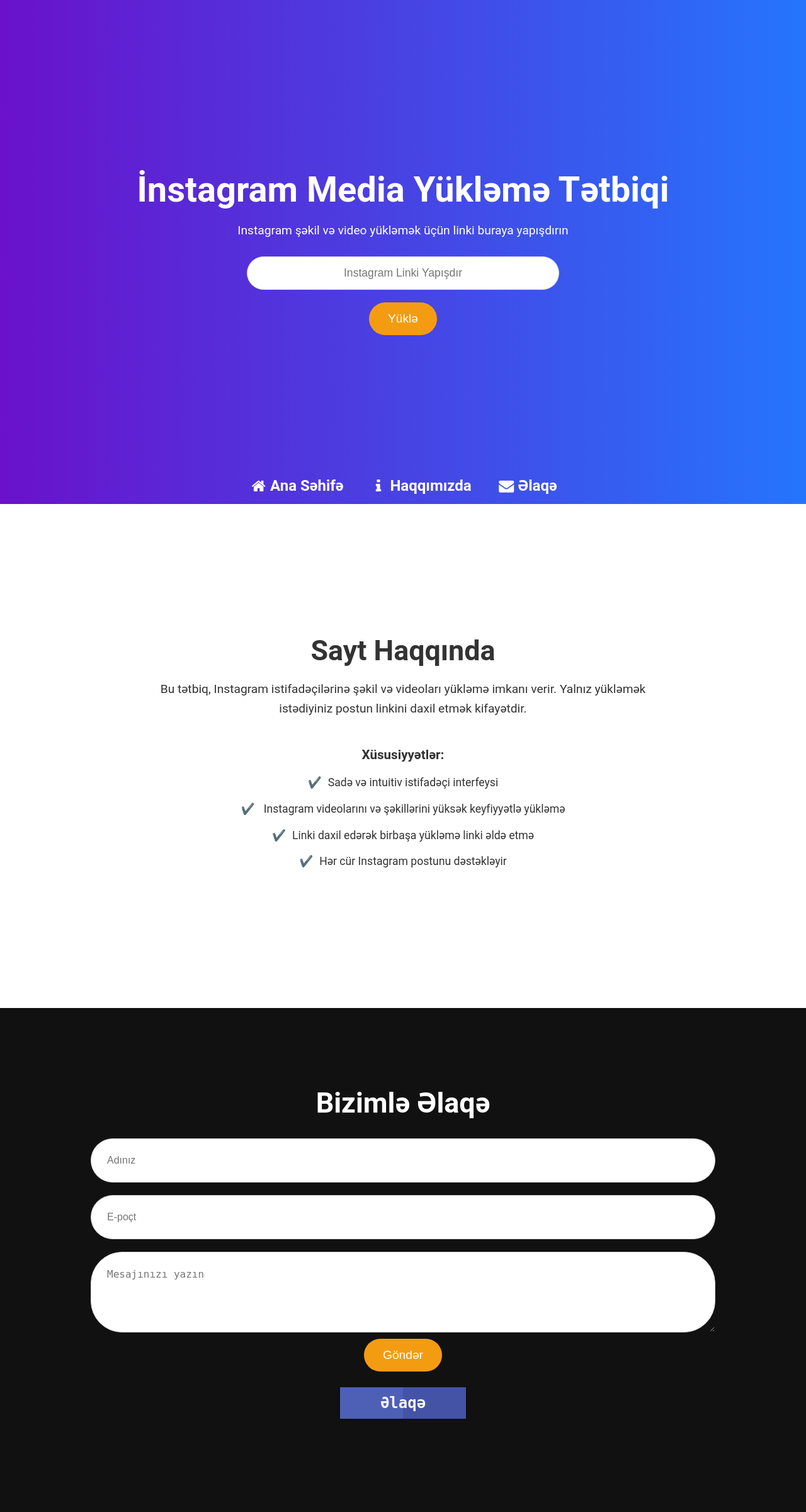
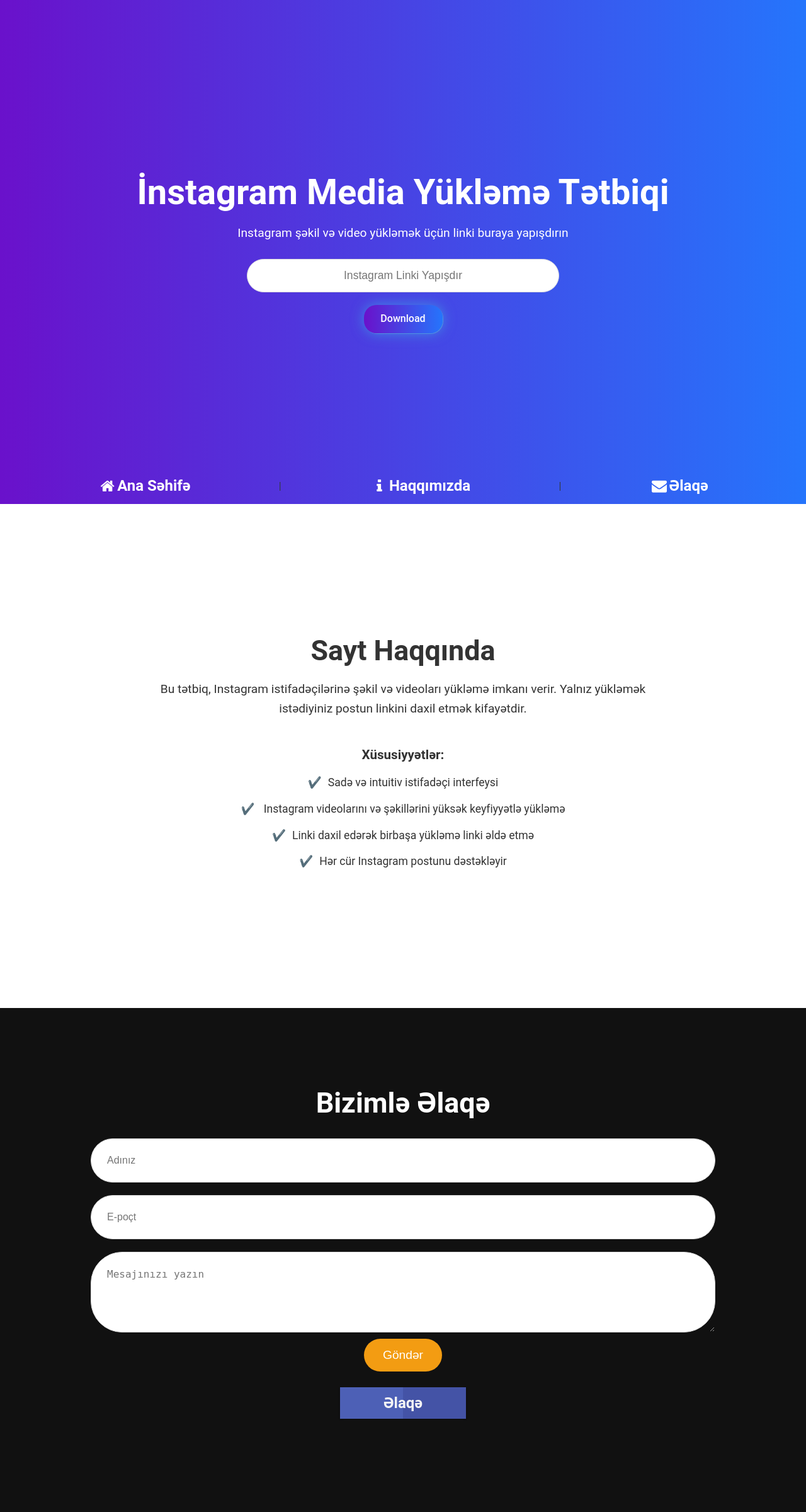
Before and after one commit to ferhadsultan98/igdownload, a Flask app: page / in a window 1280 px wide. Shown: the whole page at 63% size. Run offline with Flask 3, Linux system fonts and the light colour scheme; grey boxes are pictures that could not be loaded.

Commit message:
Update index.html

```diff
--- a/templates/index.html
+++ b/templates/index.html
@@ -3,8 +3,11 @@
   <head>
     <meta charset="UTF-8" />
     <meta name="viewport" content="width=device-width, initial-scale=1.0" />
-    <title>Instagram Yükləmə</title>
-    <link rel="stylesheet" href="https://cdnjs.cloudflare.com/ajax/libs/font-awesome/4.7.0/css/font-awesome.min.css">
+    <title>Instagram Media Yükləmə Tətbiqi</title>
+    <link
+      rel="stylesheet"
+      href="https://cdnjs.cloudflare.com/ajax/libs/font-awesome/4.7.0/css/font-awesome.min.css"
+    />
     <link
       rel="icon"
       href="https://upload.wikimedia.org/wikipedia/commons/a/a5/Instagram_icon.png"
@@ -45,22 +48,19 @@ nav {
       }
       nav ul {
         display: flex;
-  justify-content: center;
+        justify-content: space-evenly;
         list-style: none;
-}
-
-nav ul li {
-  margin: 0 20px;
+        align-items: center;
+        gap: 5px;
       }
 
       nav ul li a {
         color: #fff;
-  font-size: 24px; /* İkon boyutunu ayarlayın */
+        font-size: 24px;
         text-decoration: none;
         font-weight: bold;
         transition: color 0.3s;
         display: flex;
-  gap: 3px;
         align-items: center;
         justify-content: center;
       }
@@ -116,19 +116,66 @@ nav ul li a:hover {
         border-color: #f39c12;
       }
 
-#home button {
-  padding: 15px 30px;
-  font-size: 1.2rem;
-  background-color: #f39c12;
+/* Button */
+.botao {
+  width: 125px;
+  height: 45px;
+  border-radius: 20px;
+  border: none;
+  box-shadow: 1px 1px rgba(107, 221, 215, 0.37);
+  padding: 5px 10px;
+  background: linear-gradient(to right, #6a11cb, #2575fc);
   color: #fff;
-  border: none;
-  border-radius: 50px;
+  font-family: Roboto, sans-serif;
+  font-weight: 505;
+  font-size: 16px;
+  line-height: 1;
   cursor: pointer;
-  transition: all 0.3s;
+  filter: drop-shadow(0 0 10px rgba(59, 190, 230, 0.568));
+  transition: .5s linear;
 }
 
-#home button:hover {
-  background-color: #e67e22;
+.botao .mysvg {
+  display: none;
+}
+
+.botao:hover {
+  width: 50px;
+  height: 50px;
+  border-radius: 50%;
+  transition: .5s linear;
+}
+
+.botao:hover .texto {
+  display: none;
+}
+
+.botao:hover .mysvg {
+  display: inline;
+}
+
+.botao:hover::before {
+  content: '';
+  position: absolute;
+  top: -3px;
+  left: -3px;
+  width: 100%;
+  height: 100%;
+  border: 3.5px solid transparent;
+  border-top: 3.5px solid greenyellow;
+  border-right: 3.5px solid greenyellow;
+  border-radius: 50%;
+  animation: animateC 2s linear infinite;
+}
+
+@keyframes animateC {
+  0% {
+    transform: rotate(0deg);
+  }
+
+  100% {
+    transform: rotate(360deg);
+  }
 }
 
       /* About Section */
@@ -314,7 +353,6 @@ nav ul li a:hover {
         width: 100%;
         height: 100%;
         color: whitesmoke;
-  font-family: "Fira Mono", monospace;
         font-size: 24px;
         font-weight: 700;
         opacity: 1;
@@ -453,7 +505,16 @@ nav ul li a:hover {
           placeholder="Instagram Linki Yapışdır"
           required
         />
-        <button type="submit">Yüklə</button>
+        <button class="botao" type="submit">
+          <svg width="24px" height="24px" viewBox="0 0 24 24" fill="none" xmlns="http://www.w3.org/2000/svg" class="mysvg"><g id="SVGRepo_bgCarrier" stroke-width="0">
+            </g><g id="SVGRepo_tracerCarrier" stroke-linecap="round" stroke-linejoin="round"></g><g id="SVGRepo_iconCarrier">
+               <g id="Interface / Download">
+               <path id="Vector" d="M6 21H18M12 3V17M12 17L17 12M12 17L7 12" stroke="#f1f1f1" stroke-width="2" stroke-linecap="round" stroke-linejoin="round">
+               </path>
+            </g> </g>
+          </svg>
+          <span class="texto">Download</span>
+        </button>
       </form>
     </section>
 
@@ -479,9 +540,6 @@ nav ul li a:hover {
             <li>Hər cür Instagram postunu dəstəkləyir</li>
           </ul>
         </div>
-    </div>
-    <div class="photoVideo">
-    <video id="instaVideo" src="./insta.mp4" autoplay muted loop></video>
       </div>
     </section>
 
@@ -578,8 +634,6 @@ window.onscroll = function () {
           navbar.classList.remove("scrolled");
         }
       };
-var video = document.getElementById("instaVideo");
-video.playbackRate = 1.7;
     </script>
   </body>
 </html>
```
Also changed, not shown: other parts of templates/index.html (+35 -31 lines). Lines whose indentation alone changed are shown as unchanged.
